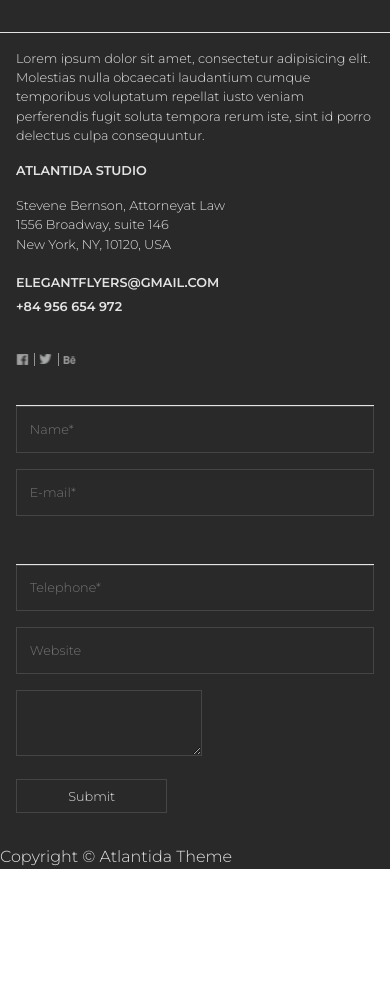
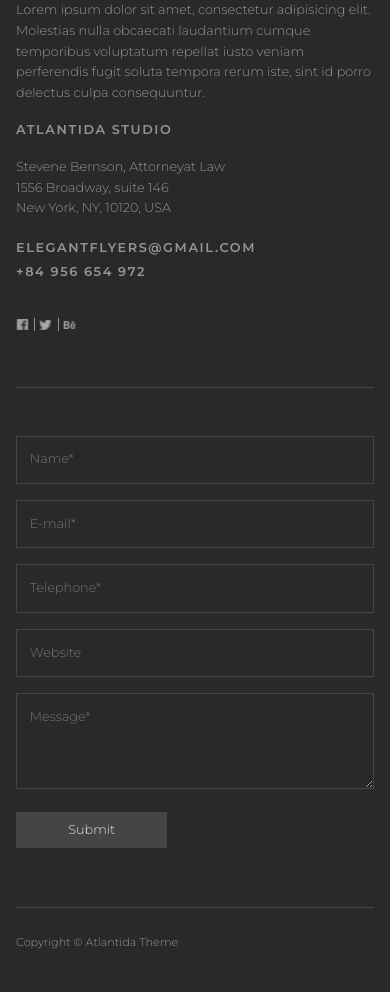
Before and after one commit to GregDesplaces/Partie-4---SASS, a website: page TP/2. footer-sass/V1/public/index.html in a window 390 px wide. Shown: the part 112-1104 px from the top of the page. Before the commit the page ends 981 px from the top, so only its background shows below. Drawn offline with Linux system fonts and the light colour scheme.

Commit message:
Correctino SASS Footer V1

```diff
--- a/TP/2. footer-sass/V1/app/scss/_text-format.scss
+++ b/TP/2. footer-sass/V1/app/scss/_text-format.scss
@@ -12,14 +12,21 @@ body {
 p, a, address {
   font-family: $font-main;
   font-size: .8rem;
+  line-height: 1.3rem;
 }
 
 a {
   color: inherit;
   text-decoration: none;
+  transition: all .15s ease-in-out;
+
+  &:hover {
+    color: $lightgrey;
+  }
 }
 
 .subtitle {
   text-transform: uppercase;
   font-weight: bold;
+  letter-spacing: 0.1rem;
 }
--- a/TP/2. footer-sass/V1/app/scss/_theme-color.scss
+++ b/TP/2. footer-sass/V1/app/scss/_theme-color.scss
@@ -1,4 +1,4 @@
 .dark {
   background-color: $darkergrey;
-  color: $lightgrey;
+  color: $grey;
 }
--- a/TP/2. footer-sass/V1/app/scss/components/_btn.scss
+++ b/TP/2. footer-sass/V1/app/scss/components/_btn.scss
@@ -12,7 +12,7 @@
 
     &:hover {
       background: transparent;
-      border-color: $lightgrey;
+      border-color: $darkgrey;
     }
   }
 
--- a/TP/2. footer-sass/V1/app/scss/components/_form.scss
+++ b/TP/2. footer-sass/V1/app/scss/components/_form.scss
@@ -15,10 +15,10 @@ form {
   }
 }
 
-// J'imagine que je pourrais avoir des formulaire sur fond plus clair, donc je fais une classe spéciale pour la couleur grise
+// J'imagine que je pourrais avoir des formulaires sur fond plus clair, donc je fais une classe spéciale pour la couleur grise
 .grey {
-  input, textarea {
+  input[type="text"], input[type="email"],input[type="tel"],input[type="url"], textarea {
     border: 1px solid $darkgrey;
-    background: transparent;
+    background: transparent ;
   }
 }
--- a/TP/2. footer-sass/V1/app/scss/layout/_footer.scss
+++ b/TP/2. footer-sass/V1/app/scss/layout/_footer.scss
@@ -4,6 +4,11 @@ footer .container {
   margin-left: auto;
   min-height: 100vh;
   padding-top: 3rem;
+
+  @media screen and (max-width: 960px) {
+    min-width: 350px;
+    padding: 1rem;
+  }
 
   .logo {
     margin-bottom: 3rem;
@@ -14,9 +19,6 @@ footer .container {
 
     @media screen and (max-width: 960px) {
       flex-direction: column;
-      padding: 1rem;
-      margin-top: 2rem;
-      border-top: 1px solid $lightgrey;
     }
   }
 
@@ -47,6 +49,14 @@ footer .container {
         padding: 0;
       }
 
+      &:first-child {
+        @media screen and (max-width: 960px) {
+          padding-top: 3rem;
+          margin-top: 3rem;
+          border-top: 1px solid $darkgrey;
+        }
+      }
+
       input {
         width: 48%;
 
@@ -56,6 +66,19 @@ footer .container {
       }
     }
 
+    textarea {
+      width: 100%;
+      min-height: 6rem;
+    }
+
+  }
+
+  .copyright {
+    border-top: 1px solid $darkgrey;
+    padding-top: $padding-l;
+    padding-bottom: $padding-l;
+    margin-top: $padding-l*1.7;
+    font-size: .7rem;
   }
 
 }
--- a/TP/2. footer-sass/V1/app/scss/style.scss
+++ b/TP/2. footer-sass/V1/app/scss/style.scss
@@ -6,7 +6,7 @@
 @import 'text-format';
 @import 'theme-color';
 @import 'components/logo';
+@import 'components/form';
 @import 'components/btn';
 @import 'components/social';
-@import 'components/form';
 @import 'layout/footer';
--- a/TP/2. footer-sass/V1/public/index.html
+++ b/TP/2. footer-sass/V1/public/index.html
@@ -50,7 +50,7 @@
             <input type="tel" name="tel" placeholder="Telephone*" required>
             <input type="url" name="website" placeholder="Website">
           </div>
-          <textarea name="message" placholder="Message*" required></textarea>
+          <textarea name="message" placeholder="Message*" required></textarea>
           <div><input class="gd-btn gd-btn-grey" type="submit" value="Submit"></div>
         </form>
       </div>
```
Also changed, not shown: TP/2. footer-sass/V1/public/style.css, 1 other file.
